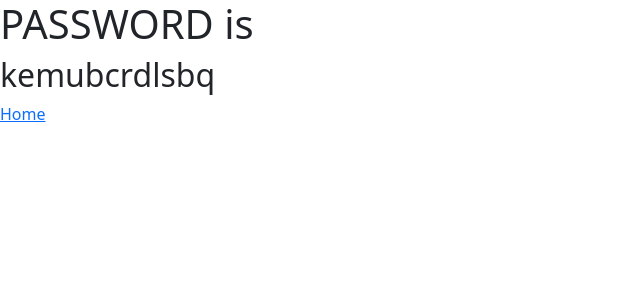
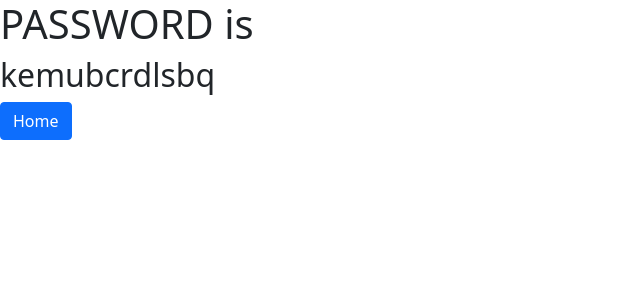
Before and after one commit to Ali10-star/django3-password-generator, a Django app: page /generatedPassword/ in a window 1280 px wide. Shown: the top 300 px of the page, without its empty margins (0-640 px from the left). Run offline with Django 3.2, Linux system fonts and the light colour scheme.

Commit message:
made some tweaks

```diff
--- a/generator/templates/generator/password.html
+++ b/generator/templates/generator/password.html
@@ -3,4 +3,4 @@
 <h1>PASSWORD is </h1>
 <h2>{{ password }}</h2>
 
-<a href="{% url 'home' %}">Home</a>
+<a href="{% url 'home' %}" class="btn btn-primary">Home</a>
```
